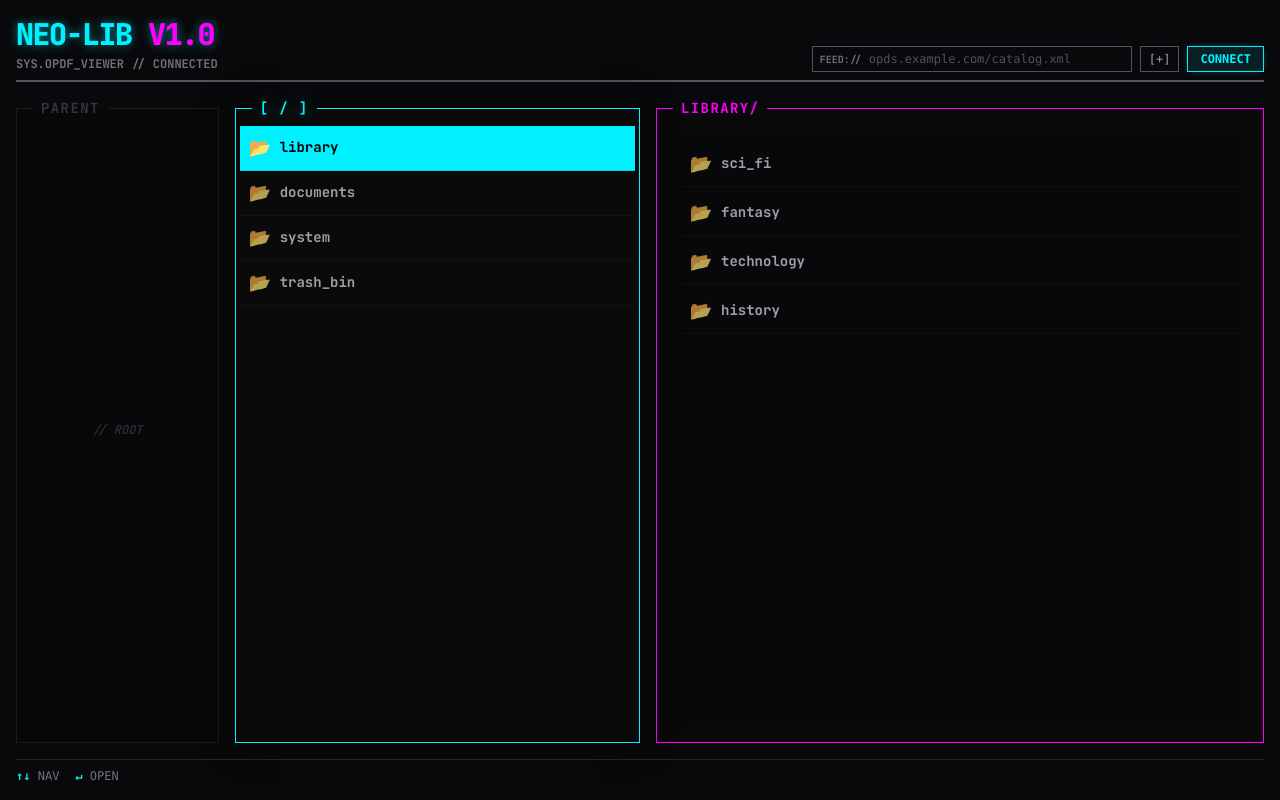
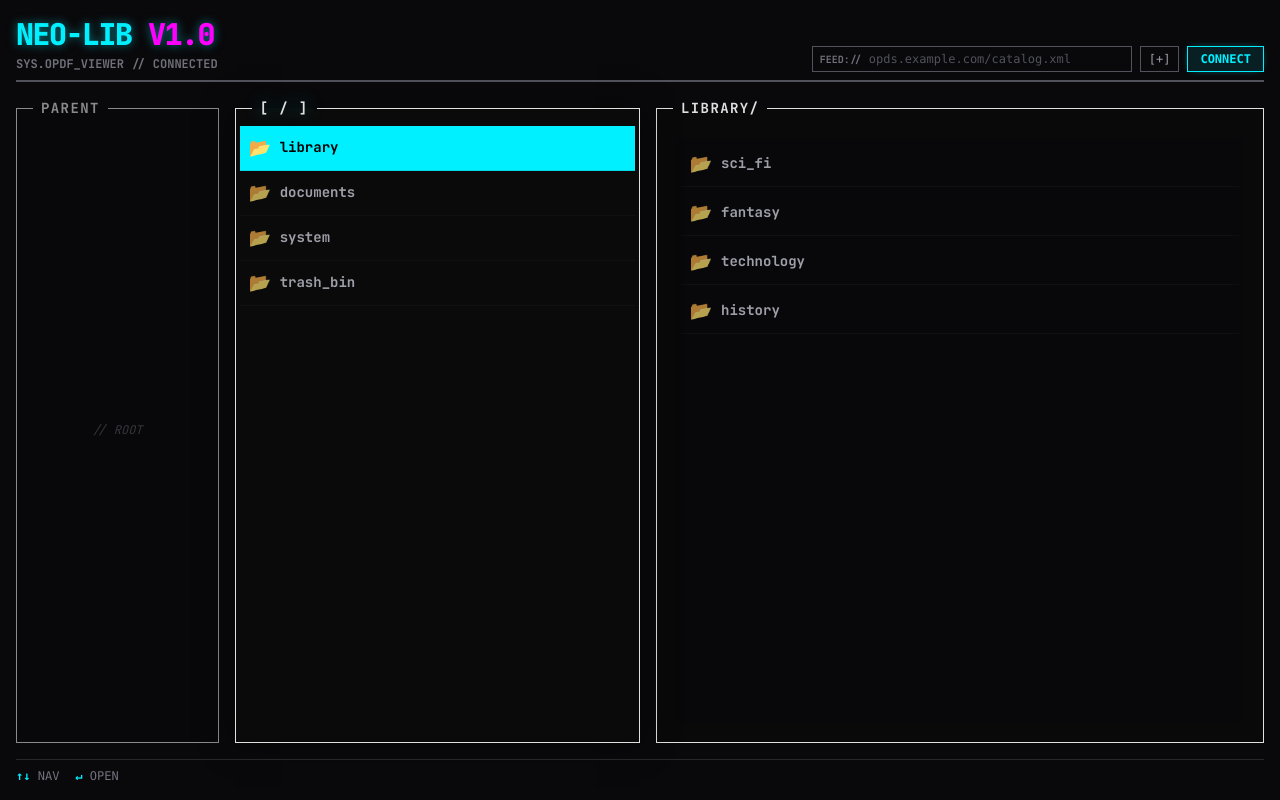
Before and after one commit to Seigiard/opds-viewer, a React (Vite) app: page / in a window 1280 px wide. Built offline with nearby package versions, Linux system fonts and the light colour scheme.

Commit message:
refactor(TuiFrame): use twMerge for class composition
- Remove borderColor prop in favor of className overrides
- Add titleClassName prop for legend customization
- Use CSS variables for colors (--color-dim, --color-primary, etc.)

```diff
--- a/src/App.tsx
+++ b/src/App.tsx
@@ -487,7 +487,6 @@ export default function App() {
          <TuiFrame
             title={pathString}
             isActive={true}
-            borderColor="cyan"
             className="shadow-[0_0_30px_rgba(0,0,0,0.5)] z-10 h-full bg-[#0a0a0a]"
          >
              {/* Back Button for Mobile */}
@@ -516,8 +515,8 @@ export default function App() {
          {/* Always visible, takes remaining space */}
          <TuiFrame
             title={previewTitle}
-            borderColor="magenta"
-            className="min-w-0 h-full bg-zinc-950/80"
+            className="border-[--color-secondary] min-w-0 h-full bg-zinc-950/80"
+            titleClassName="text-[--color-secondary]"
          >
             <PreviewPane
                selectedNode={selectedNode}
--- a/src/components/TuiFrame.tsx
+++ b/src/components/TuiFrame.tsx
@@ -1,43 +1,37 @@
-import React from 'react';
+import { twMerge } from 'tailwind-merge';
 
 interface TuiFrameProps {
   children: React.ReactNode;
   title?: string;
   isActive?: boolean;
   className?: string;
-  borderColor?: 'cyan' | 'magenta' | 'dim';
+  titleClassName?: string;
 }
 
 export const TuiFrame: React.FC<TuiFrameProps> = ({
   children,
   title,
   isActive = false,
-  className = '',
-  borderColor = 'dim'
+  className,
+  titleClassName,
 }) => {
+  const frameClasses = twMerge(
+    'border border-[--color-dim] flex flex-col transition-all duration-300 min-w-0 relative',
+    isActive && 'border-[--color-primary] shadow-[0_0_15px_-4px_rgba(0,240,255,0.3)]',
+    className
+  );
 
-  const getBorderColor = () => {
-    // Active state gets a neon glow
-    if (isActive) return 'border-[#00f0ff] shadow-[0_0_15px_-4px_rgba(0,240,255,0.3)]';
-    // Inactive states get colored borders
-    if (borderColor === 'magenta') return 'border-[#ff00ff]';
-    if (borderColor === 'cyan') return 'border-[#00f0ff]';
-    // Default dim state
-    return 'border-zinc-800';
-  };
-
-  const getTitleColor = () => {
-    if (isActive) return 'text-[#00f0ff] drop-shadow-[0_0_8px_rgba(0,240,255,0.5)]';
-    if (borderColor === 'magenta') return 'text-[#ff00ff]';
-    if (borderColor === 'cyan') return 'text-[#00f0ff]';
-    return 'text-zinc-600';
-  };
+  const legendClasses = twMerge(
+    'ml-4 px-2 select-none text-[--color-dim] text-sm font-bold uppercase tracking-widest',
+    isActive && 'text-[--color-primary] drop-shadow-[0_0_8px_rgba(0,240,255,0.5)]',
+    titleClassName
+  );
 
   return (
-    <fieldset className={`border ${getBorderColor()} flex flex-col ${className} transition-all duration-300 min-w-0 relative group`}>
+    <fieldset className={frameClasses}>
       {title && (
-        <legend className={`ml-4 px-2 select-none ${getTitleColor()} text-sm font-bold uppercase tracking-widest`}>
-          {isActive ? `[ ${title} ]` : `${title}`}
+        <legend className={legendClasses}>
+          {isActive ? `[ ${title} ]` : title}
         </legend>
       )}
       <div className="flex-1 overflow-hidden p-1 w-full h-full relative">
```
